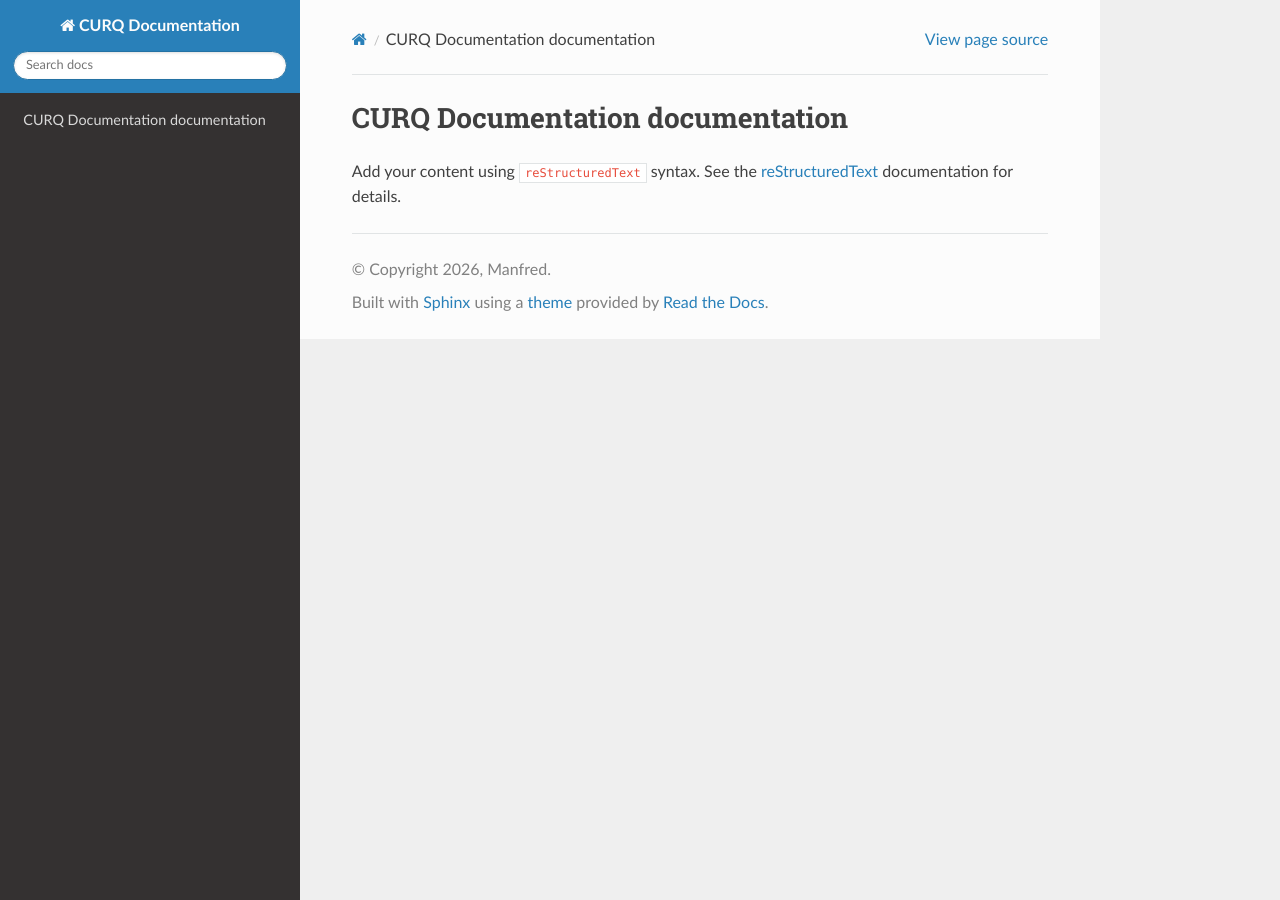
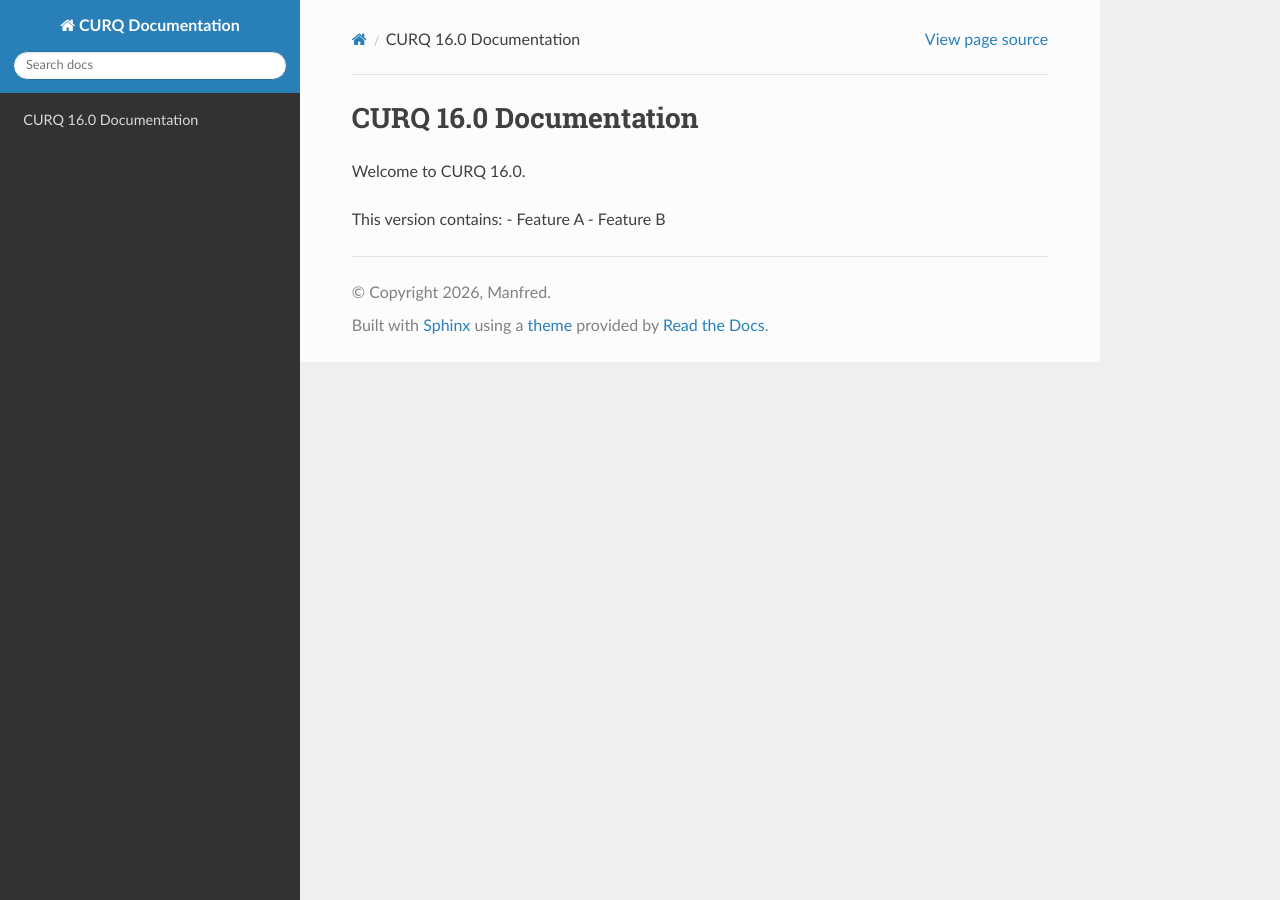
Before and after one commit to ManfredNelvin-Dev/sphinx-repo, a Sphinx documentation site: the page built from source/index.rst, in a window 1280 px wide. Built offline with Sphinx 7.4.7 and the Read the Docs theme 3.1.0, drawn with Linux system fonts in a browser that asks for light colours.

Commit message:
Update 16.0 documentation

```diff
--- a/source/index.rst
+++ b/source/index.rst
@@ -1,16 +1,8 @@
-.. CURQ Documentation documentation master file, created by
-   sphinx-quickstart on Fri Sep 25 07:48:05 2026.
-   You can adapt this file completely to your liking, but it should at least
-   contain the root `toctree` directive.
+CURQ 16.0 Documentation
+=======================
 
-CURQ Documentation documentation
-================================
+Welcome to CURQ 16.0.
 
-Add your content using ``reStructuredText`` syntax. See the
-`reStructuredText <https://www.sphinx-doc.org/en/master/usage/restructuredtext/index.html>`_
-documentation for details.
-
-
-.. toctree::
-   :maxdepth: 2
-   :caption: Contents:
+This version contains:
+- Feature A
+- Feature B
```
